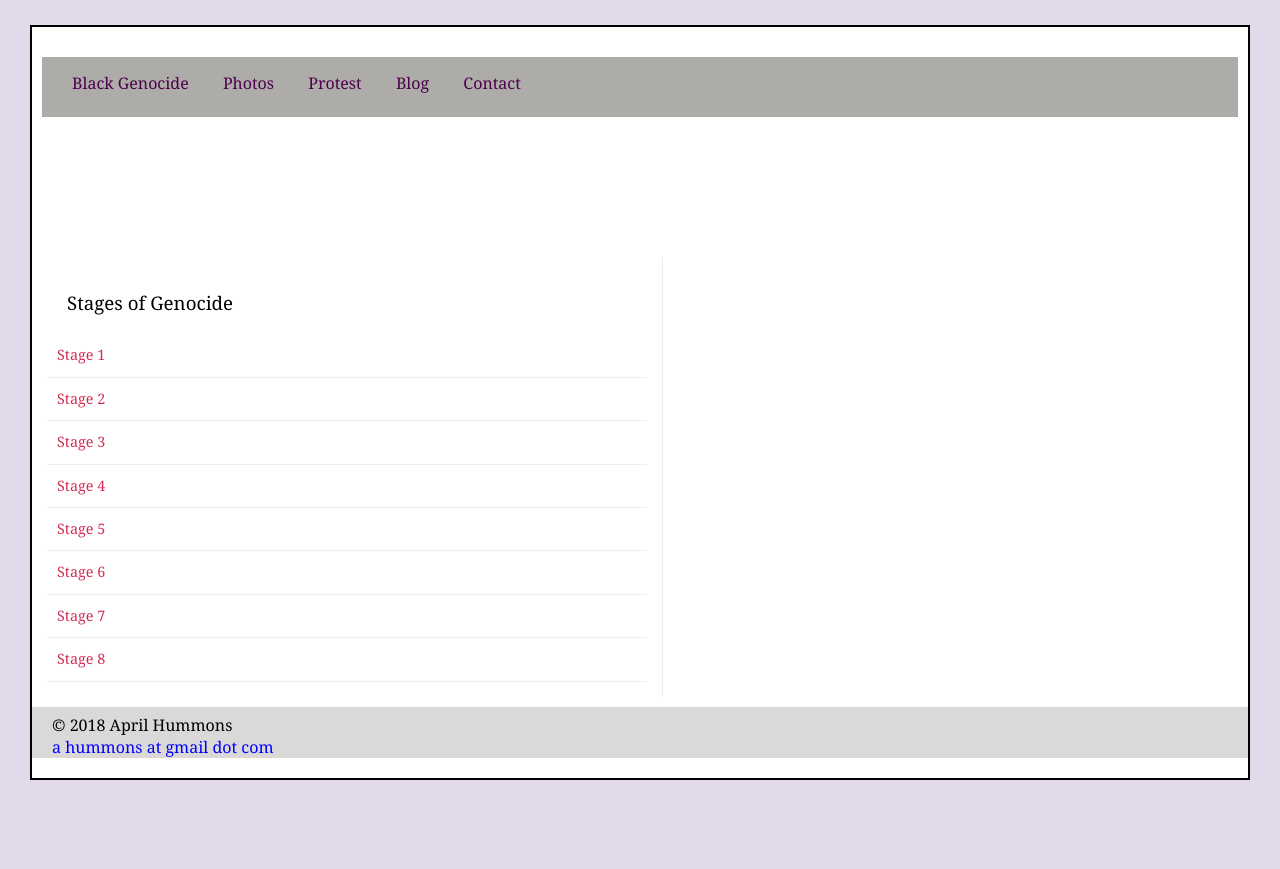
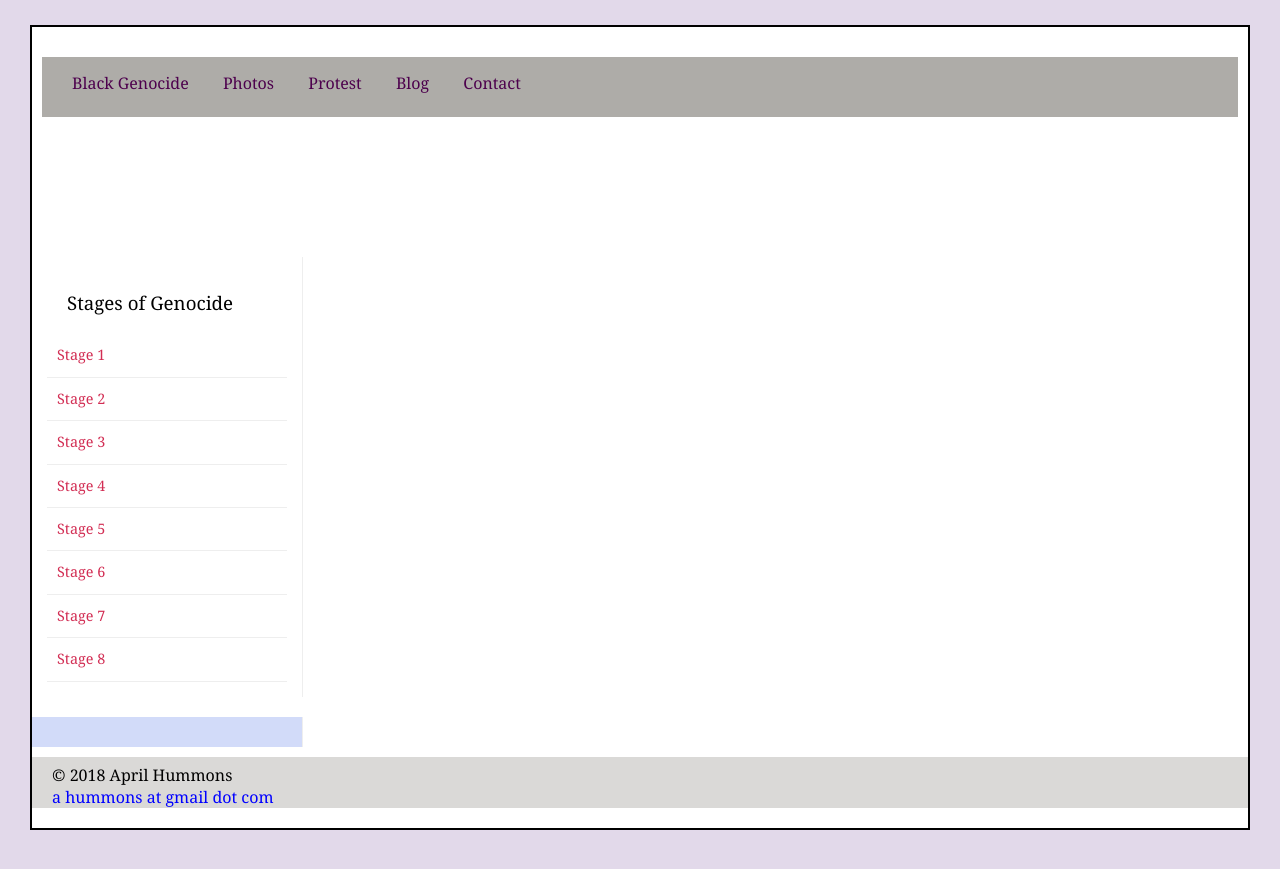
Before and after one commit to ahummons/blackgenocide, a Jekyll site: the page built from stage2.html, in a window 1280 px wide. Shown: the top 869 px of the page. Built offline with Jekyll 4.4.1, drawn with Linux system fonts in a browser that asks for light colours.

Commit message:
playing with base file

```diff
--- a/_layouts/base.html
+++ b/_layouts/base.html
@@ -75,7 +75,7 @@
 }
 section {
   float: left;
-  width: 600px;
+  width: 800px;
   border-right: 1px solid #eeeeee;
   height: auto;
   margin: 10px 0px 10px 0px;
@@ -102,9 +102,6 @@
   color: #a3297a;
   background-color: #efefef;
 }
-aside {
-  display: block;
-}
 a {
   color: #d22d53;
   text-decoration: none;
@@ -117,6 +114,7 @@
 
 .artblog {
   background-color: #d2dbf9;
+  float: left;
 }
 /*-- highlights section with article links */
 .artblog a {
@@ -166,8 +164,8 @@
                 </header>
 <main>
 </main>
-<aside class="stages">
-  <section>
+<aside>
+  <section class="stages">
 <h3>Stages of Genocide</h3>
                         <a href="{{site.baseurl}}/stage1.html">Stage 1</a>
                         <a href="{{site.baseurl}}/stage2.html">Stage 2</a>
@@ -178,6 +176,8 @@
                         <a href="{{site.baseurl}}/stage7.html">Stage 7</a>
                         <a href="{{site.baseurl}}/stage8.html">Stage 8</a>
 </section>
+<section class="artblog">
+  </section>
 </aside>
 <footer>&copy; 2018 April Hummons<br />
     <a href="mailto:ahummons@gmail.com">a hummons at gmail dot com</a>
--- a/stage2.html
+++ b/stage2.html
@@ -3,7 +3,7 @@
 title: "Black Genocide Stage 2: Symbolization"
 ---
 <h2>{{page.title}}</h2>
-
+<main>
 <section class="courses">
 <figure><img alt="Political cartoon" src="https://theracetoequalityhs.files.wordpress.com/2015/03/098.jpg" /> <figcaption>Racist Caricatures</figcaption></figure>
 
@@ -31,10 +31,10 @@
 <p>A visual montage of cartoon and film imags depicting negative stereotypes of African-Americans produced by CineGraphic Studios.</p>
 </article>
 </section>
-
-<aside class="artblog">
+</main>
+<section class="artblog">
 <h3>Articles and Blogs</h3>
 
 <h4>Heavy Reading</h4>
 <a href="http://www.huffingtonpost.com/2015/06/22/confederate-flag-racist_n_7639788.html">Why The Confederate Battle Flag Is Even More Racist Than You Think by Hillary Hanson </a> <img alt="racist cover for album" height="200" src="https://cdn.theatlantic.com/assets/media/img/mt/2014/12/5._Keep_A_watchin_Dis_Coon/lead_large.jpg" width="150" /> <a href="http://www.theatlantic.com/national/archive/2014/12/how-watermelons-became-a-racist-trope/383529/"> How Watermelons Became a Racist Trope by William Black </a> <a href="http://www.huffingtonpost.com/theodore-johnson/watermelon-african-americans_b_3069600.html"> African Americans and the Watermelon Stereotype by Theodore Johnson</a> <a href="https://www.psychologytoday.com/blog/culturally-speaking/201112/african-americans-and-pathological-stereotypes">African Americans and Pathological Stereotypes: Assumptions about race can lead to wrong conclusions and prejudice by Dr. Monnica T Williams</a>
-</aside>
+</section>
```
